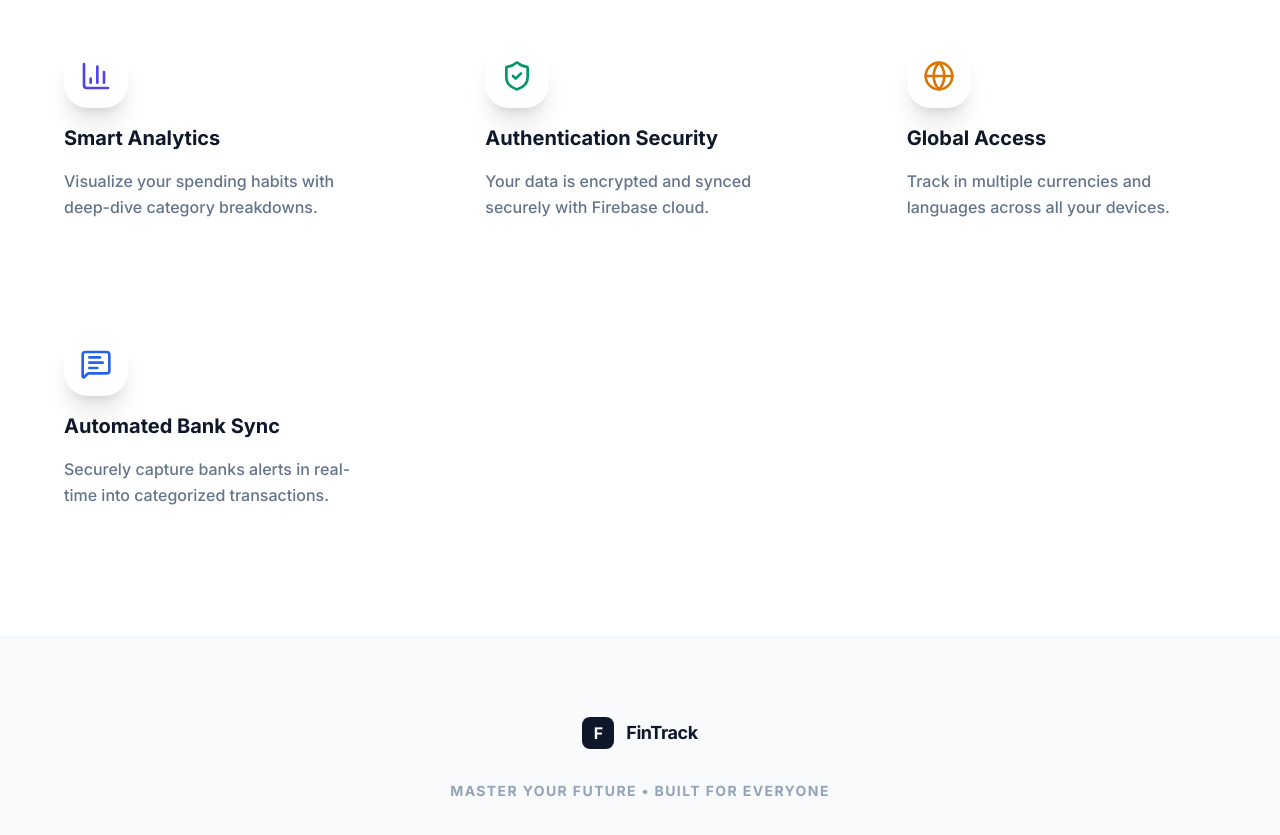
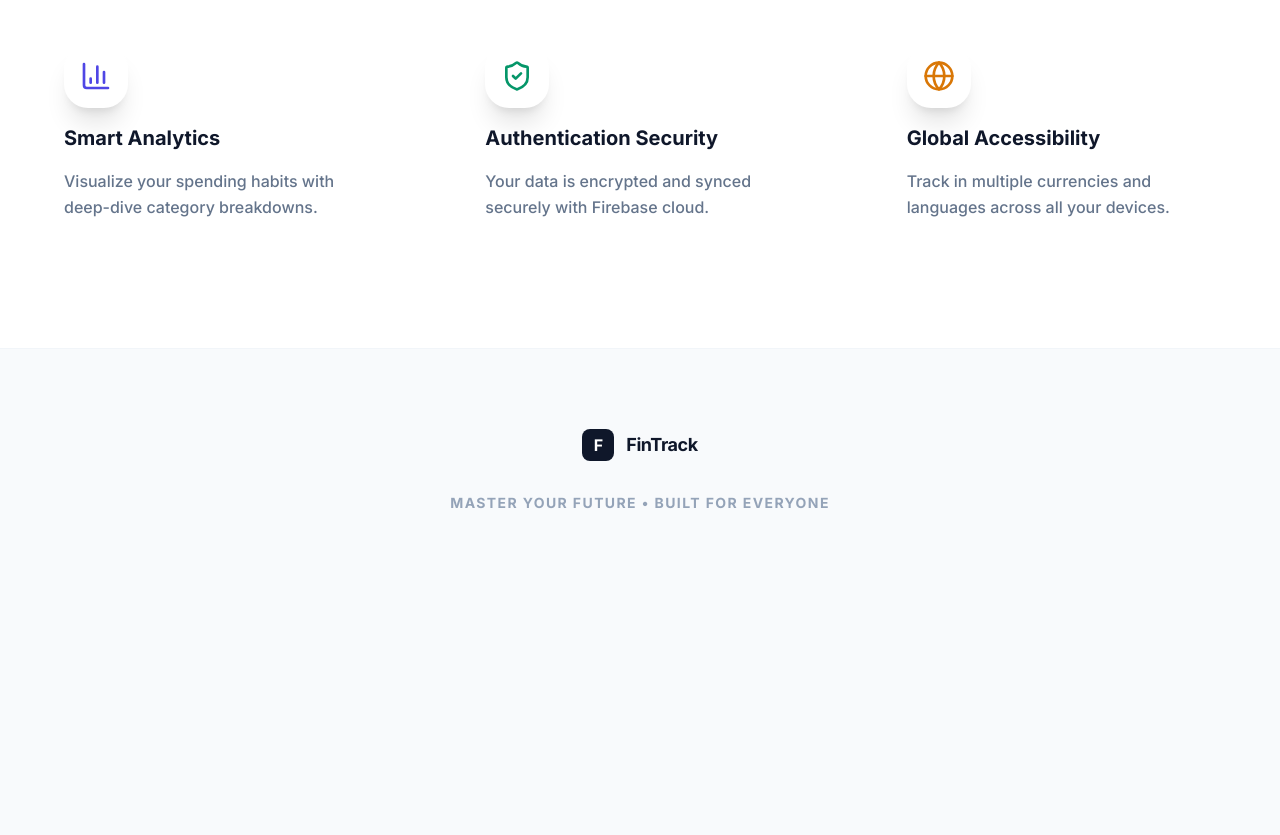
Before and after one commit to piiyuuush/finTech, a React (Vite) app: page / in a window 1280 px wide. Shown: the part 900-1735 px from the top of the page. After the commit the page ends 1493 px from the top, so only its background shows below. Built offline with nearby package versions, Linux system fonts and the light colour scheme; no server answers.

Commit message:
rm redundancy

```diff
--- a/components/Dashboard.tsx
+++ b/components/Dashboard.tsx
@@ -7,7 +7,6 @@ import { MoreHorizontal, Wallet, Edit2, Trash2, ArrowRightLeft, UserMinus, UserP
 import AccountModal from './AccountModal';
 import TransactionModal from './TransactionModal';
 import GoalModal from './GoalModal';
-import MockButton from '../context/MockData/MockButton';
 
 interface DashboardProps {
   onNavigate: (tab: string) => void;
@@ -69,8 +68,6 @@ const Dashboard: React.FC<DashboardProps> = ({ onNavigate }) => {
           <p className={`text-[10px] font-black uppercase tracking-[0.2em] mb-1 transition-colors ${state.isDarkMode ? 'text-[#94a3b8]' : 'text-slate-400'}`}>{t_dash.welcome}</p>
           <h2 className={`text-4xl font-black tracking-tight transition-colors ${state.isDarkMode ? 'text-white' : 'text-slate-900'}`}>{state.userName}</h2>
         </section>
-        {/* TEMPorary developers tool to seed mockup data into firebase account - IGNORE */}
-        {/* <MockButton />  */}
 
         {/* Account Cards - Horizontal Scroll */}
         <section className="relative overflow-visible">
--- a/components/LandingPage.tsx
+++ b/components/LandingPage.tsx
@@ -80,8 +80,7 @@ const LandingPage: React.FC<Props> = ({ onJoin }) => {
             {[
               { icon: <BarChart3 size={32} className="text-indigo-600" />, title: 'Smart Analytics', desc: 'Visualize your spending habits with deep-dive category breakdowns.' },
               { icon: <ShieldCheck size={32} className="text-emerald-600" />, title: 'Authentication Security', desc: 'Your data is encrypted and synced securely with Firebase cloud.' },
-              { icon: <Globe size={32} className="text-amber-600" />, title: 'Global Access', desc: 'Track in multiple currencies and languages across all your devices.' },
-              { icon: <MessageSquareText size={32} className="text-blue-600" />,title: 'Automated Bank Sync',desc: 'Securely capture banks alerts in real-time into categorized transactions.'}
+              { icon: <Globe size={32} className="text-amber-600" />, title: 'Global Accessibility', desc: 'Track in multiple currencies and languages across all your devices.' }
             ].map((feature, i) => (
               <div key={i} className="space-y-4 p-8 rounded-[40px] hover:bg-slate-50 transition-colors">
                 <div className="w-16 h-16 rounded-[24px] bg-white shadow-xl flex items-center justify-center">{feature.icon}</div>
```
